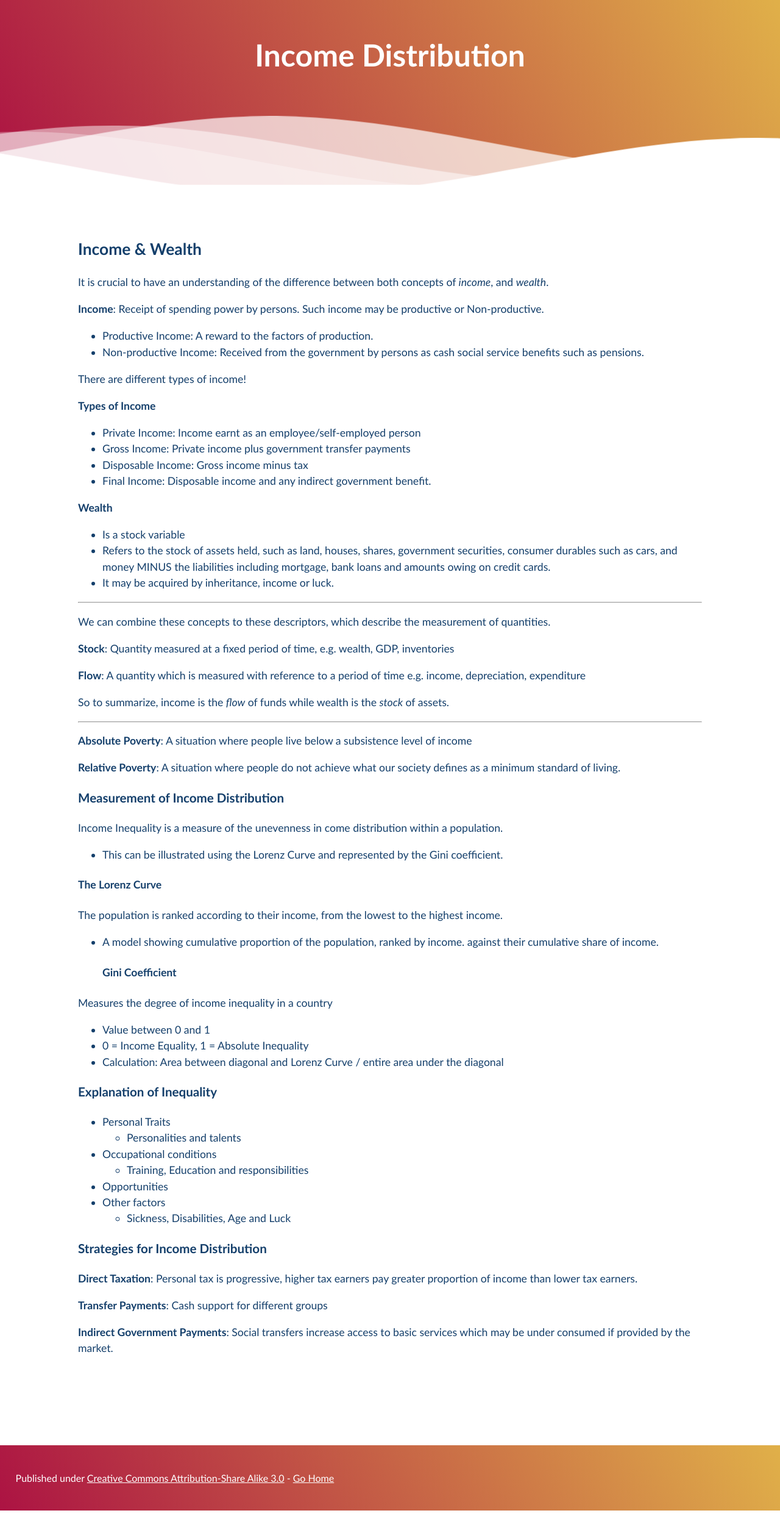
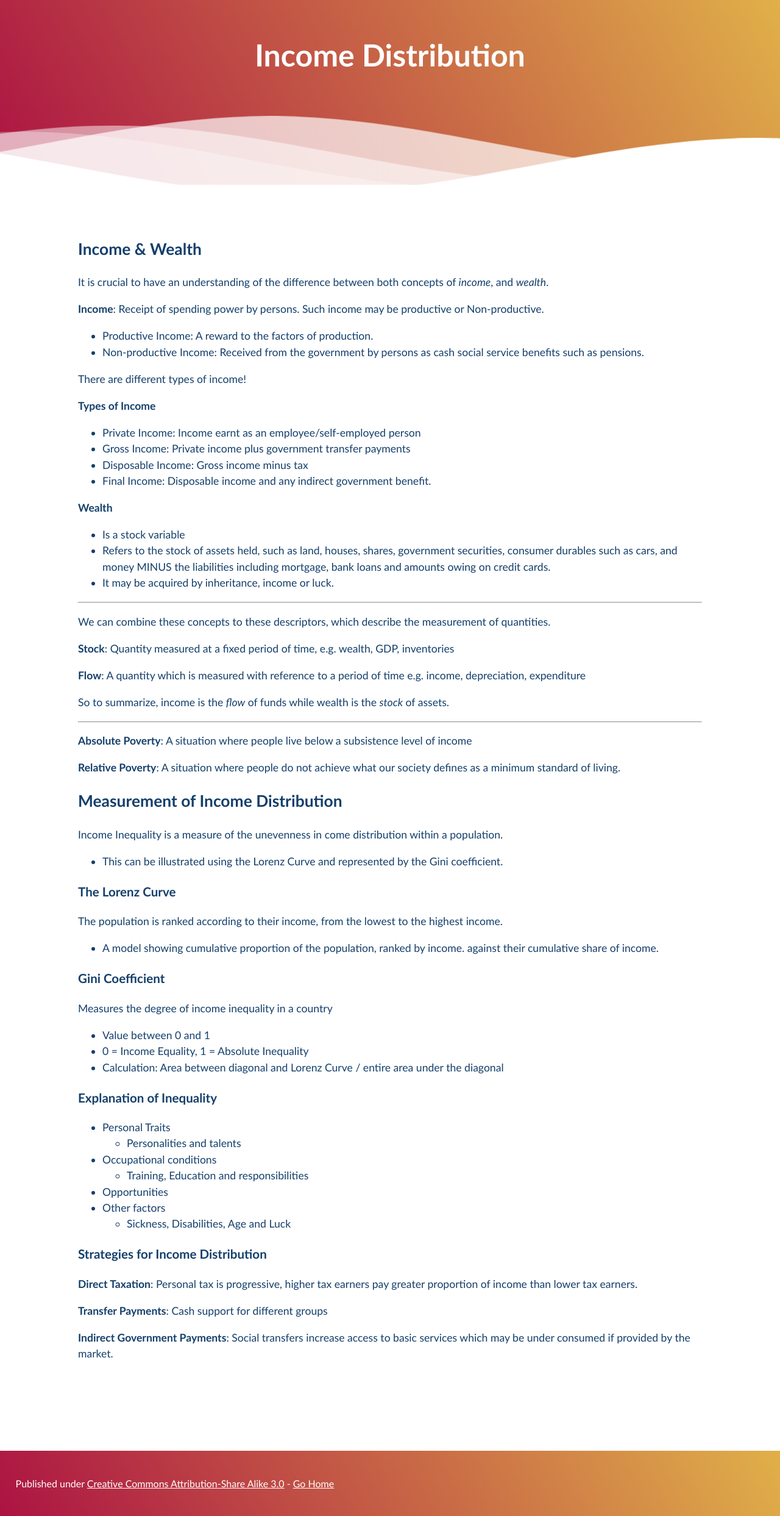
Before and after one commit to Pi-thagoras/the-chicken-pen, a Jekyll site: the page built from economics/Income-Distribution.md, in a window 1280 px wide. Shown: the whole page at 61% size. Built offline with Jekyll 4.4.1, drawn with Linux system fonts in a browser that asks for light colours.

Commit message:
vault backup: 2023-08-29 14:21:31

```diff
--- a/economics/Income-Distribution.md
+++ b/economics/Income-Distribution.md
@@ -37,16 +37,17 @@ So to summarize, income is the *flow* of funds while wealth is the *stock* of as
 
 **Relative Poverty**: A situation where people do not achieve what our society defines as a minimum standard of living.
 
-### Measurement of Income Distribution
+## Measurement of Income Distribution
 
 Income Inequality is a measure of the unevenness in come distribution within a population.
 - This can be illustrated using the Lorenz Curve and represented by the Gini coefficient.
 
-#### The Lorenz Curve
+### The Lorenz Curve
 
 The population is ranked according to their income, from the lowest to the highest income.
 - A model showing cumulative proportion of the population, ranked by income. against their cumulative share of income.
-#### Gini Coefficient
+
+### Gini Coefficient
 
 Measures the degree of income inequality in a country
 - Value between 0 and 1
```
